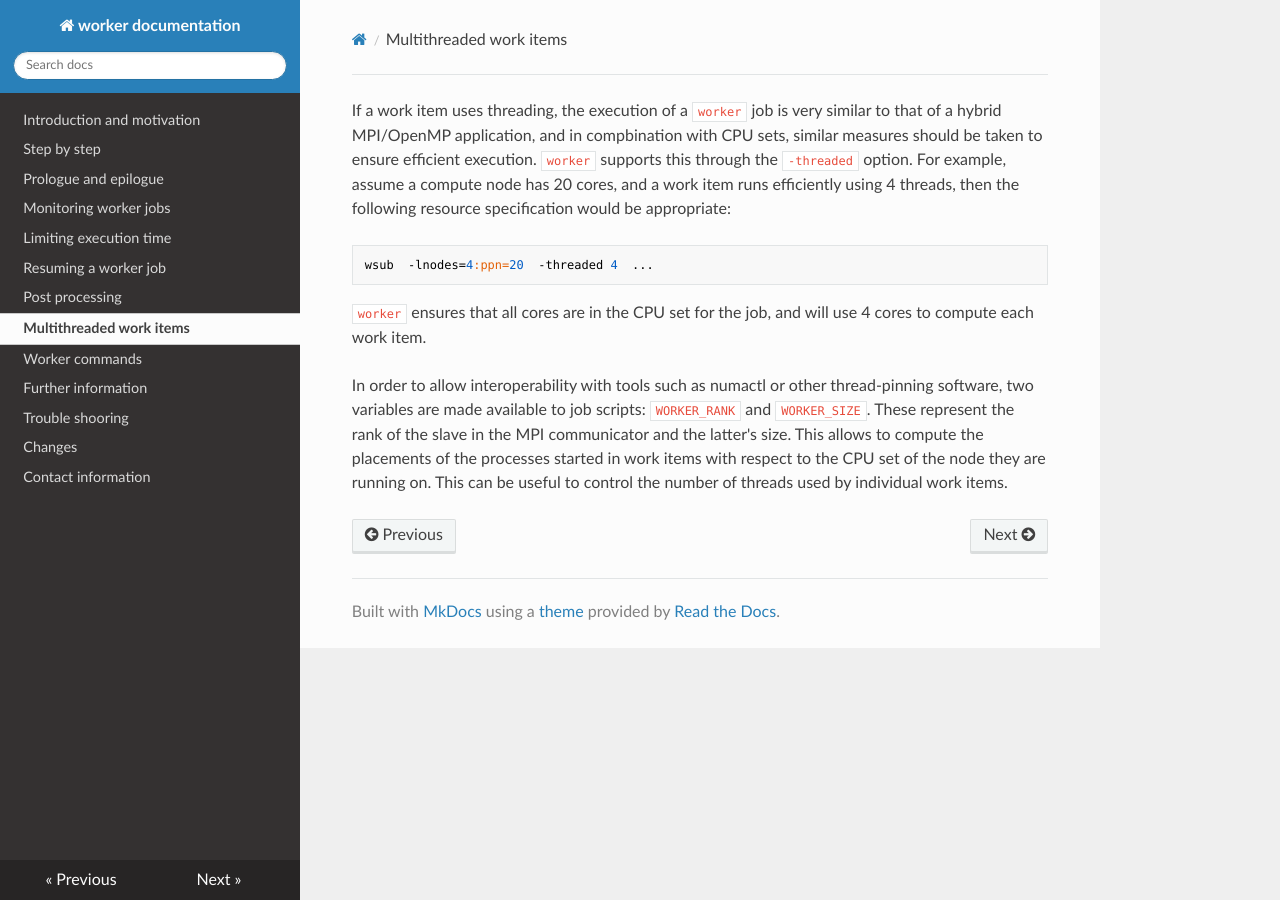
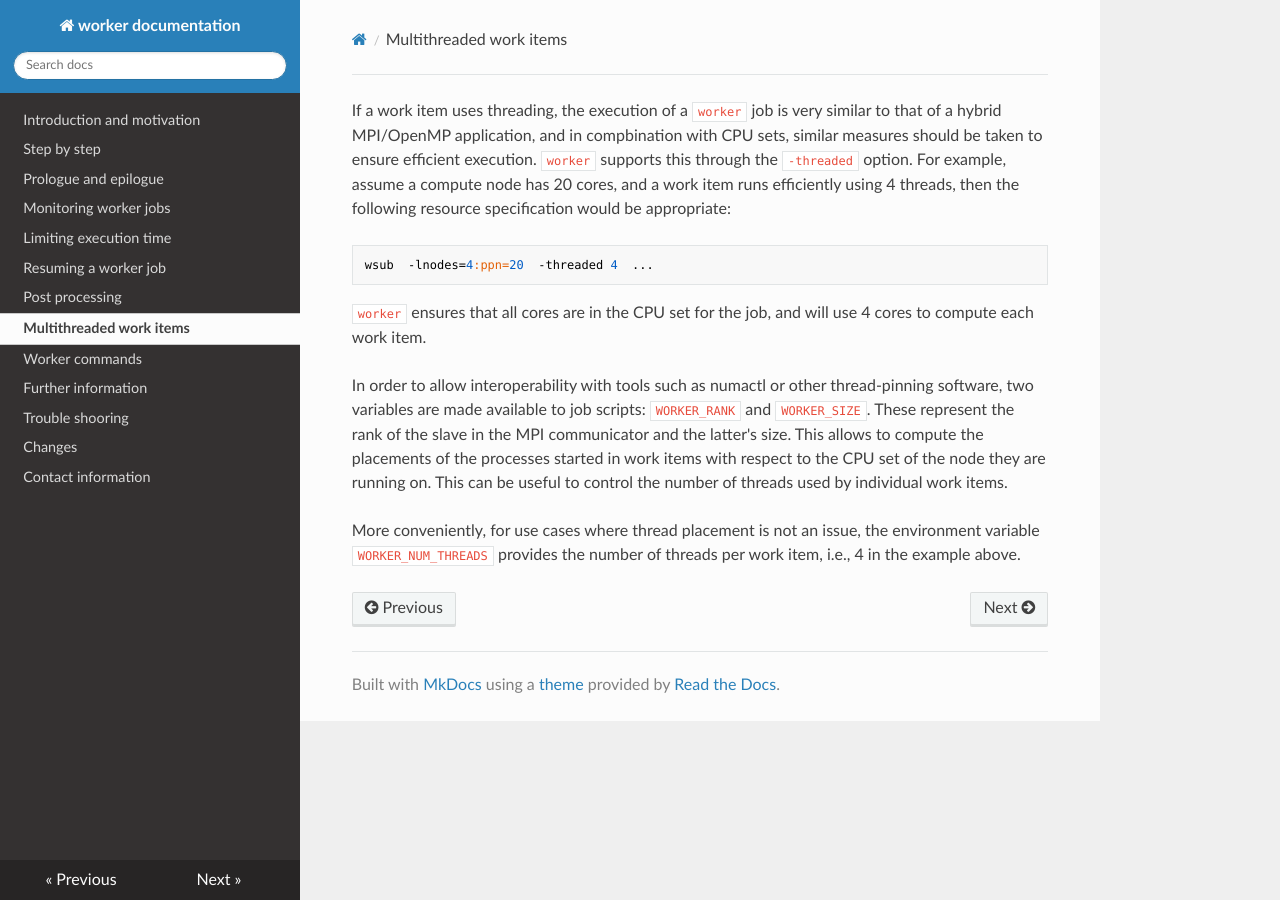
Before and after one commit to gjbex/worker, an MkDocs documentation site: the page built from docs/multithreading.md, in a window 1280 px wide. Built offline with MkDocs 1.6.1, drawn with Linux system fonts in a browser that asks for light colours; nearby versions of some CDN libraries; old or Windows-style settings are respelled for this version of MkDocs.

Commit message:
Added reference to WORKER_NUM_THREADS to documentation

```diff
--- a/docs/multithreading.md
+++ b/docs/multithreading.md
@@ -18,3 +18,7 @@ in the MPI communicator and the latter's size.  This allows to compute
 the placements of the processes started in work items with respect to the
 CPU set of the node they are running on.  This can be useful to control
 the number of threads used by individual work items.
+
+More conveniently, for use cases where thread placement is not an issue,
+the environment variable `WORKER_NUM_THREADS` provides the number of
+threads per work item, i.e., 4 in the example above.
```
